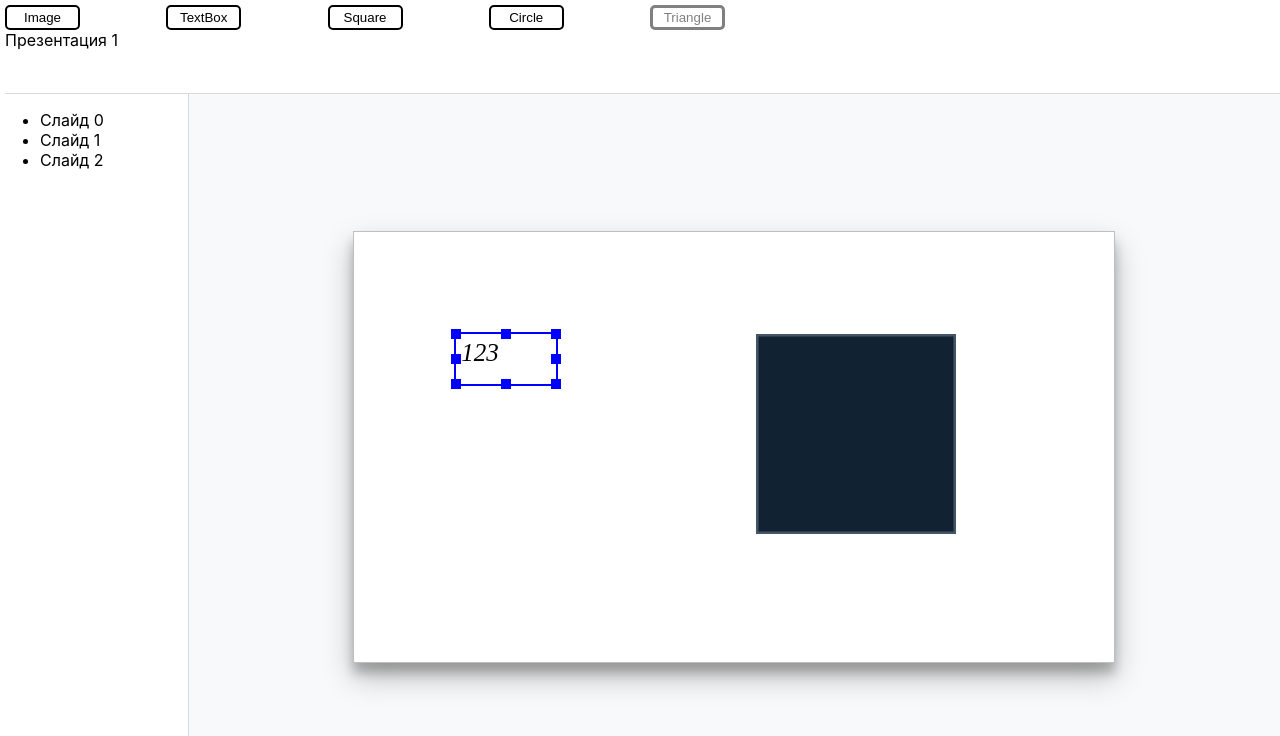
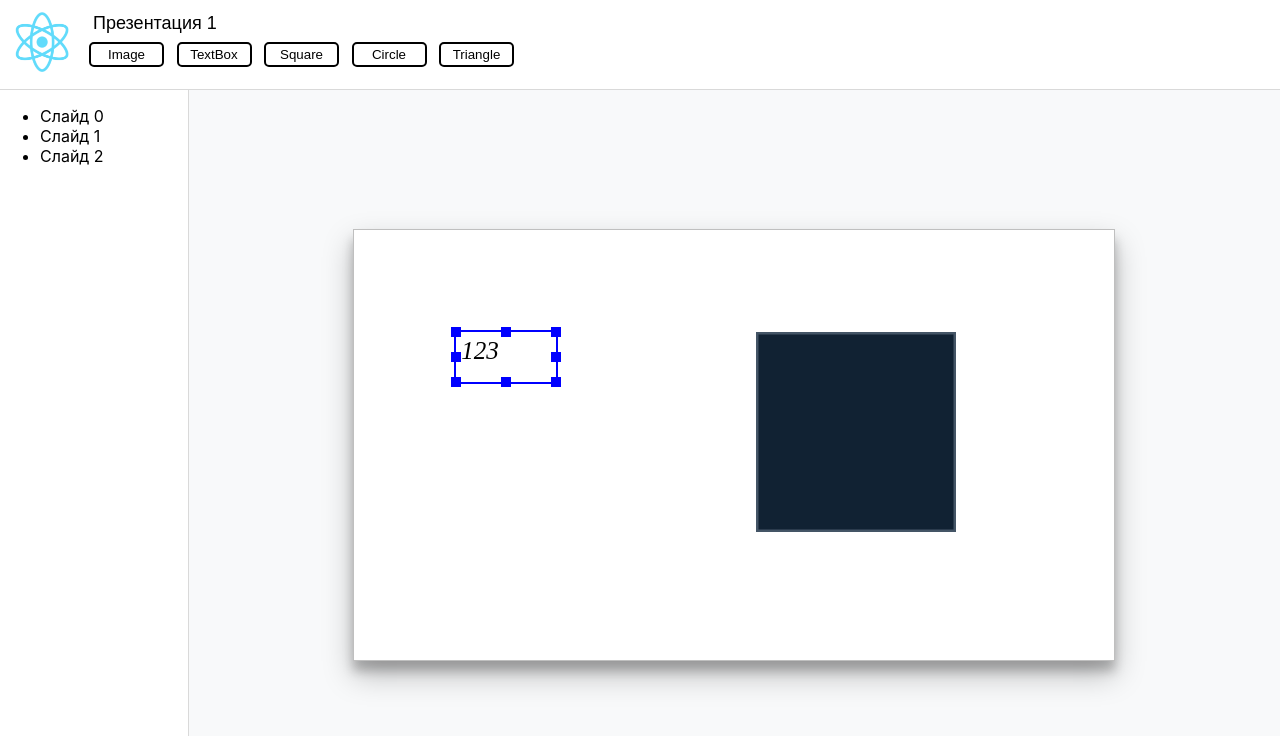
Before and after one commit to reactiven/presentationMaker, a React (Create React App) app: page / in a window 1280 px wide. Shown: the top 736 px of the page. Built offline with nearby package versions, Linux system fonts and the light colour scheme.

Commit message:
Добавили стилей для верхней панели

```diff
--- /dev/null
+++ b/declaration.d.ts
@@ -0,0 +1,5 @@
+declare module '*.jpg';
+declare module '*.png';
+declare module '*.css';
+declare module '*.ttf';
+declare module '*.svg';
--- a/src/components/Button.css
+++ b/src/components/Button.css
@@ -13,6 +13,7 @@
 
 .standard-button:hover:not(:disabled) {
     background: #dcdcdc;
+    cursor: pointer;
 }
 
 /* .standard-button:focus {
--- a/src/components/Button.tsx
+++ b/src/components/Button.tsx
@@ -4,13 +4,13 @@ import './Button.css'
 type ButtonProps = {
     onClick: () => void,
     label: string,
-    img: string,
-    disabled: boolean,
+    img?: string,
+    disabled?: boolean,
   }
 
 function Button(props: ButtonProps): JSX.Element {
     return (
-        <button className='standard-button' onClick={props.onClick} disabled={props.disabled}  >
+        <button className='standard-button' onClick={props.onClick} disabled={!!props.disabled}  >
            {props.label}
             <img src={props.img} alt='' />
         </button>
--- a/src/components/TopPanel.css
+++ b/src/components/TopPanel.css
@@ -1,13 +1,48 @@
 .top-panel {
-    margin-left: 5px;
-    margin-top: 5px;
     height: 100px;
     width: 100%;
     border-bottom: 1px solid #d9d9d9;
+    box-sizing: border-box;
+    padding: 10px 10px 0 10px;
 }
 
 .second-row {
-    max-width: 720px;
+    max-width: 425px;
     display: flex;
     justify-content: space-between;
+    margin-top: 6px;
 }
+
+.header-panel {
+    display: flex;
+    width: 100%;
+}
+.logo {
+    width: 64px;
+    height: 64px;
+    margin-right: 15px;
+}
+
+.tool-bar {
+    width: 100%;
+}
+
+.presentation-title {
+    border: 2px solid transparent;
+    white-space: nowrap;
+    font-size: 18px;
+    height: 20px;
+    line-height: 22px;
+    margin: 0;
+}
+
+.presentation-title:hover {
+    border: 2px solid #e5e5e5;
+    box-shadow: none;
+    border-radius: 4px;
+}
+
+.presentation-title:focus {
+    outline: none;
+    border: 2px solid #1a73e8;
+}
--- a/src/components/TopPanel.tsx
+++ b/src/components/TopPanel.tsx
@@ -3,6 +3,7 @@ import { state } from '../Entity/State';
 import { State } from '../Entity/types';
 import { Button } from './Button';
 import './TopPanel.css';
+import logo from '../images/logo_tcaer.png';
 
 type PropsType = {
     state: State,
@@ -32,39 +33,34 @@ function printNewImage(): void {
 function TopPanel(props: PropsType) {
     return(
         <div className="top-panel">
+            <div className='header-panel'>
+                <img src={logo} className='logo'/>
+                <div className='tool-bar'>
+                    <input type="text" defaultValue={state.presentationInfo.name} className='presentation-title'/>
                     <div className="second-row">
                         <Button
                             onClick={printNewImage}
-                    img={''}
                             label={'Image'}
-                    disabled={false}
                         />
                         <Button
                             onClick={printNewTextBox}
-                    img={''}
                             label={'TextBox'}
-                    disabled={false}
                         />
                         <Button
                             onClick={printNewSquare}
-                    img={''}
                             label={'Square'}
-                    disabled={false}
                         />
                         <Button
                             onClick={printNewCircle}
-                    img={''}
                             label={'Circle'}
-                    disabled={false}
                         />
                         <Button
                             onClick={printNewTriangle}
-                    img={''}
                             label={'Triangle'}
-                    disabled={true}
                         />
                     </div>
-            {state.presentationInfo.name}
+                </div>
+            </div>
         </div>
     )
 }
```
Also changed, not shown: src/images/logo_tcaer.png (added). Lines whose indentation alone changed are shown as unchanged.
